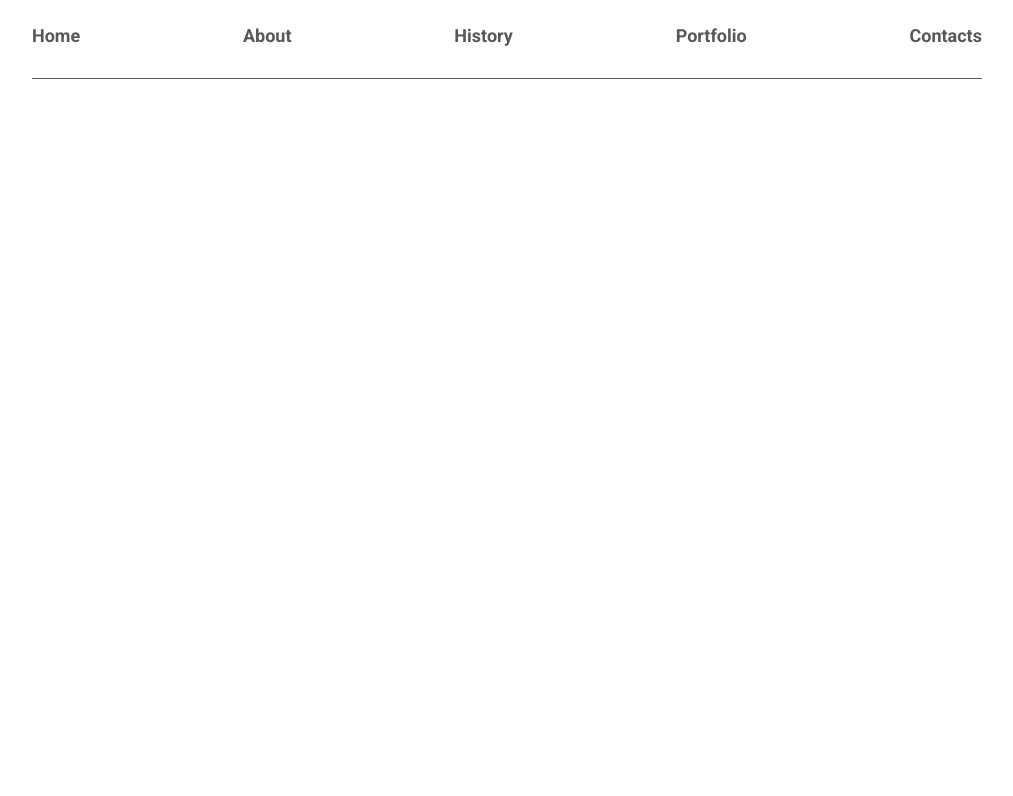
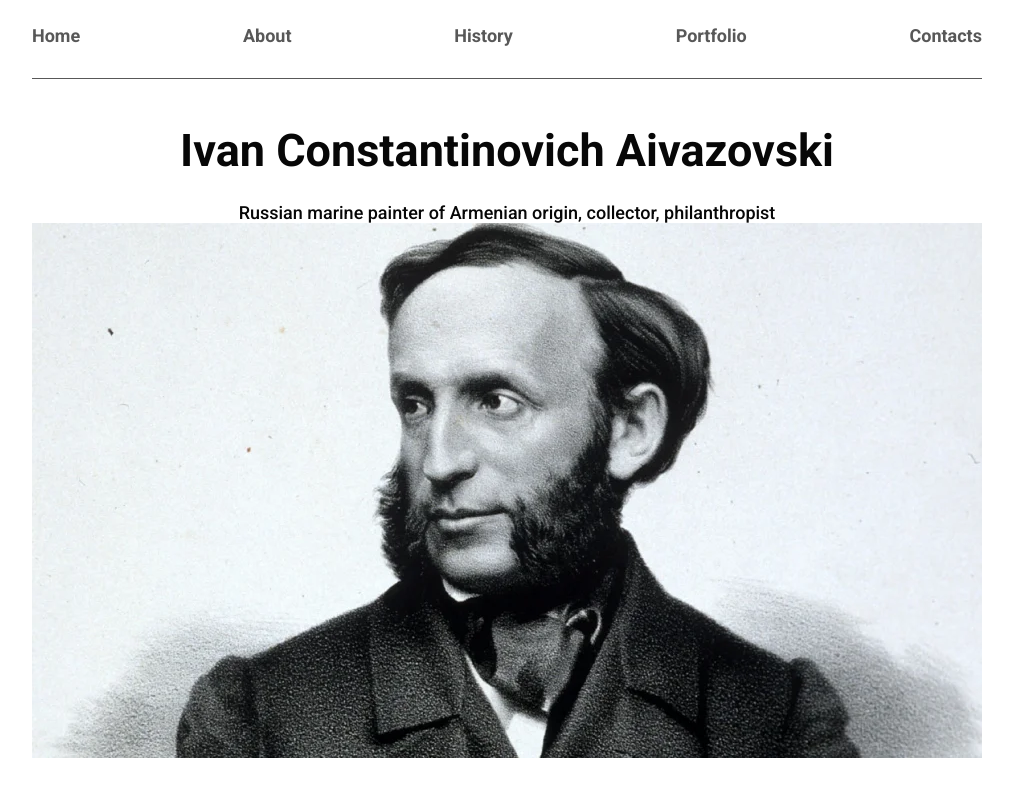
Before and after one commit to gelagely/aivazovski_page, a plain HTML site: page index.html in a window 1280 px wide. Shown: the whole page, without its empty margins (133-1146 px from the left). Drawn offline with Linux system fonts and the light colour scheme.

Commit message:
Home section

```diff
--- a/index.css
+++ b/index.css
@@ -1,3 +1,4 @@
 @import url(style/variables.css);
 @import url(style/basic.css);
 @import url(style/header.css);
+@import url(style/home.css);
--- a/index.html
+++ b/index.html
@@ -34,8 +34,14 @@
             </nav>
         </div>
     </header>
-    <main>
-
+    <main aria-label="main">
+        <section class="home" aria-label="home section">
+            <div class="container">
+                <h1 class="home-title" aria-label="title">Ivan Constantinovich Aivazovski</h1>
+                <p class="home-description" aria-label="description">Russian marine painter of Armenian origin, collector, philanthropist</p>
+                <img src="assets/webp/portrait 1.webp" alt="photo portrait of Aivazovski" class="home-img">
+            </div>
+        </section>
     </main>
     <footer>
 
--- a/style/basic.css
+++ b/style/basic.css
@@ -18,6 +18,9 @@ a {
     text-decoration: none;
     color: unset;
 }
+h1, p {
+    margin: 0;
+}
 
 .container {
     margin: 0 auto;
--- /dev/null
+++ b/style/home.css
@@ -0,0 +1,43 @@
+.home {
+    text-align: center;
+    padding: 0 30px 70px;
+}
+
+.container {
+}
+
+.home-title {
+    font-size: 45px;
+    font-weight: 700;
+    color: var(--color-main-black);
+    margin: 45px 0 25px 0;
+}
+
+.home-description {
+    font-size: 18px;
+    font-weight: 500;
+    color: var(--color-main-black);
+    margin: 0 0 0 35px 0;
+}
+
+.home-img {
+    width: 100%;
+    height: 535px;
+    object-fit: cover;
+}
+
+@media (max-wigth: 480px) {
+    .home{
+        text-align: left;
+    }
+    .home-title{
+        max-width: 240px;
+        font-size: 32px;
+        margin: 65px 0 25px 0;
+    }
+        .home-description {
+            font-size: 14px;
+            margin: 0 0 35px 0;
+
+        }
+}
```
